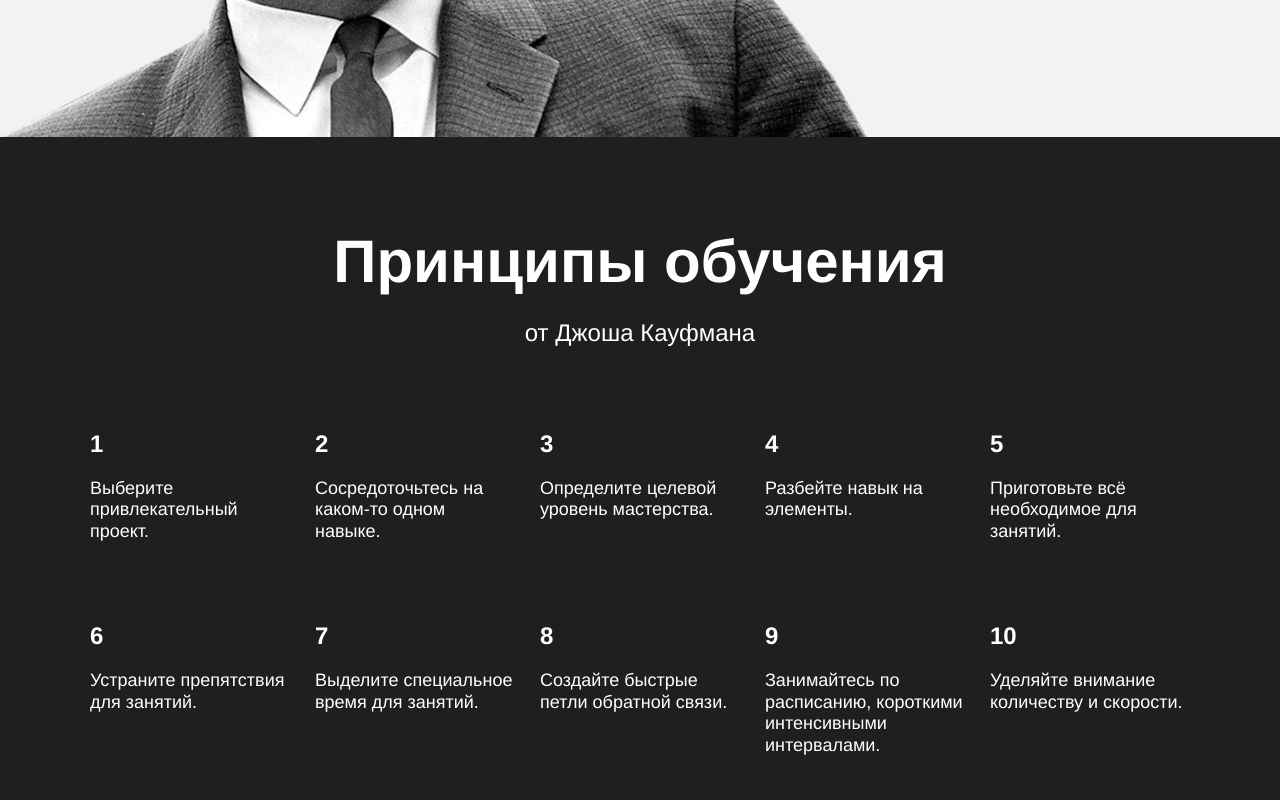
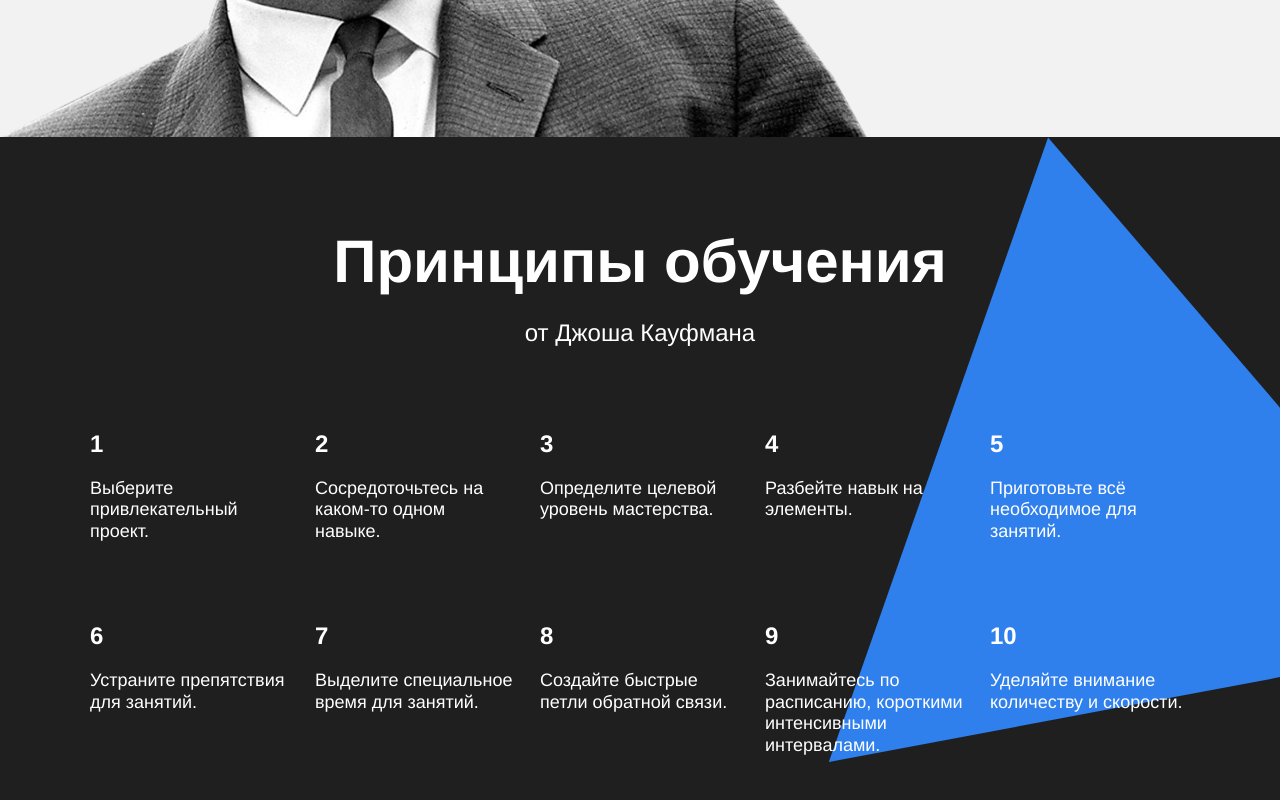
Before and after one commit to sib24bear/how-to-learn, a plain HTML site: page index.html in a window 1280 px wide. Shown: the part 2860-3660 px from the top of the page. Drawn offline with Linux system fonts and the light colour scheme.

Commit message:
correct display class kaufman__triangle

```diff
--- a/styles/style.css
+++ b/styles/style.css
@@ -269,7 +269,7 @@
   z-index: 2;
 }
 
-.kaufman-triangle {
+.kaufman__triangle {
   position: absolute;
   top: 0;
   right: -210px;
```
